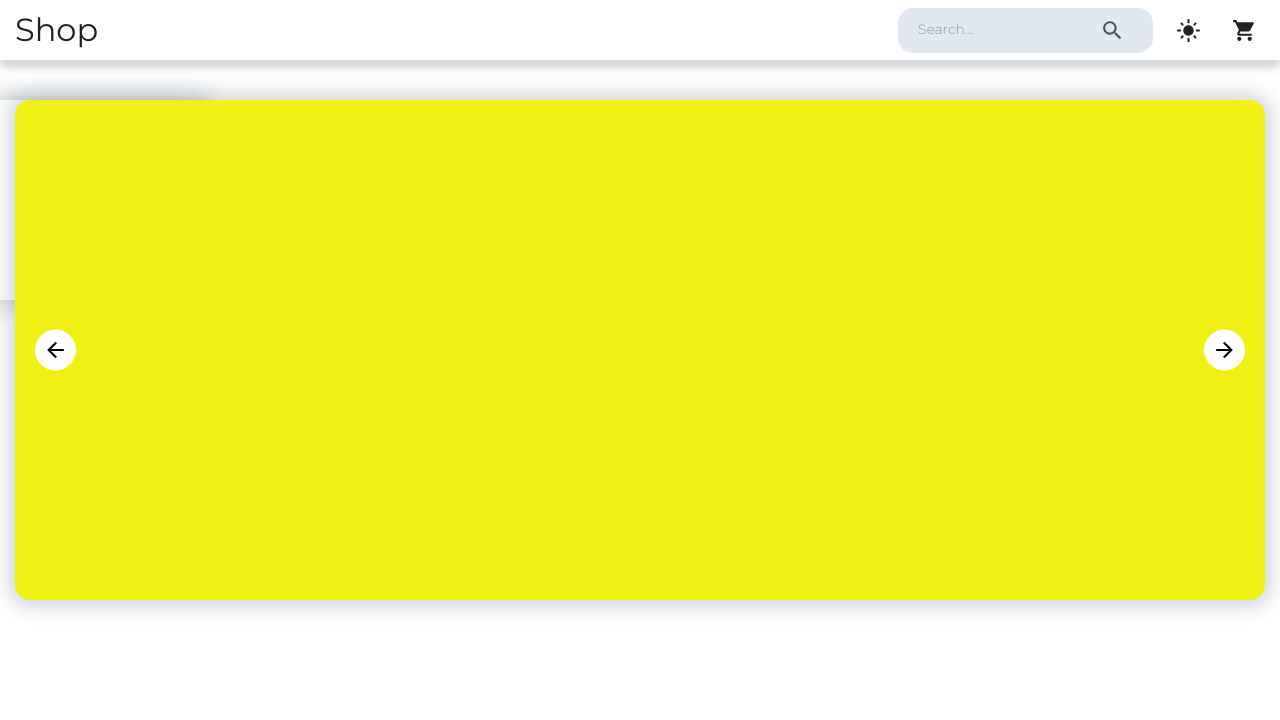
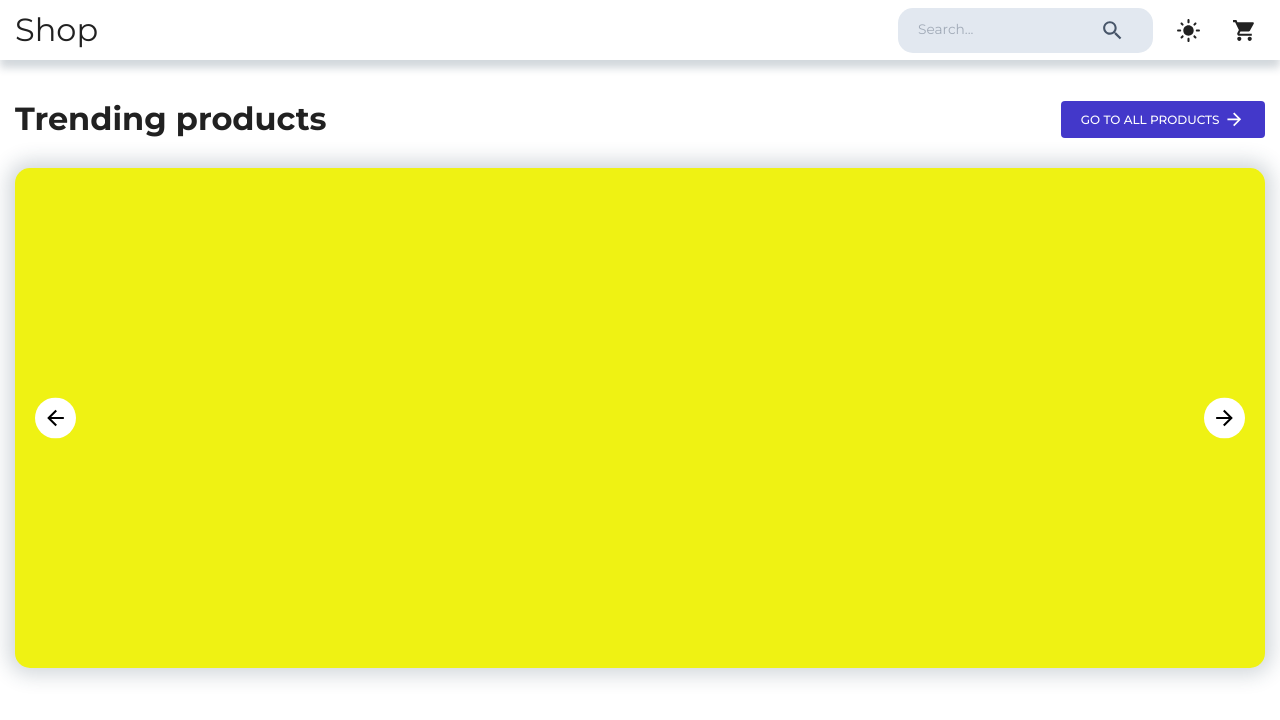
Before and after one commit to fastigor293015/shop-cart-react, a React (Vite) app: page / in a window 1280 px wide. Shown: the top 720 px of the page. Built offline with nearby package versions, Linux system fonts and the light colour scheme.

Commit message:
pagination bullets animation + mainPage

```diff
--- a/src/components/Slider.tsx
+++ b/src/components/Slider.tsx
@@ -4,10 +4,11 @@ import { ArrowBack, ArrowForward } from "@mui/icons-material";
 import { motion, AnimatePresence, wrap } from "framer-motion";
 
 interface ISliderProps {
+  height: number | string;
   imagesList: string[];
 }
 
-const variants = {
+const slideVariants = {
   enter: (direction: number) => {
     return {
       x: direction > 0 ? 1000 : -1000,
@@ -28,12 +29,16 @@ const variants = {
   }
 }
 
+// const paginationVariants = {
+//   enter: ()
+// }
+
 const swipeConfidenceThreshold = 10000;
 const swipePower = (offset: number, velocity: number) => {
   return Math.abs(offset) * velocity;
 }
 
-const Slider = ({ imagesList }: ISliderProps) => {
+const Slider = ({ height, imagesList }: ISliderProps) => {
   const [[slide, direction], setSlide] = useState([0, 0]);
   const { palette } = useTheme();
 
@@ -50,16 +55,27 @@ const Slider = ({ imagesList }: ISliderProps) => {
     <Box
       position="relative"
       mb="50px"
+      // sx={{
+      //   overflowX: "hidden",
+      //   overflowY: "visible",
+      // }}
     >
       {/* Wrapper */}
       <Box
         position="relative"
-        height="500px"
+        height={height}
         borderRadius="15px"
         bgcolor="rgb(226 232 240)"
         boxShadow="0px 0px 20px 7px rgba(34, 60, 80, 0.2)"
         overflow="hidden"
+        component={motion.div}
+        initial={{ scale: 0 }}
+        animate={{ scale: 1 }}
+        transition={{
+          delay: .2,
+        }}
       >
+        {/* Slide */}
         <AnimatePresence
           initial={false}
           custom={direction}
@@ -74,7 +90,7 @@ const Slider = ({ imagesList }: ISliderProps) => {
             bgcolor="rgb(239, 242, 19)"
             component={motion.div}
             custom={direction}
-            variants={variants}
+            variants={slideVariants}
             initial="enter"
             animate="center"
             exit="exit"
@@ -110,15 +126,35 @@ const Slider = ({ imagesList }: ISliderProps) => {
         </AnimatePresence>
       </Box>
 
+
+      {/* Navigation buttons */}
+      <Box
+        position="absolute"
+        top="50%"
+        right="0"
+        left="0"
+        p="0 20px"
+        zIndex={1}
+        display="flex"
+        justifyContent="space-between"
+        overflow="hidden"
+        sx={{
+          transform: "translateY(-50%)",
+          pointerEvents: "none",
+          "& > *": {
+            pointerEvents: "all",
+          }
+        }}
+      >
+        <motion.div
+          initial={{ x: -60 }}
+          animate={{ x: 0 }}
+          transition={{ delay: .5 }}
+        >
           <IconButton
             onClick={() => paginate(-1)}
             sx={{
-          position: "absolute",
-          top: "50%",
-          zIndex: 1,
-          left: 20,
               bgcolor: "#FFF",
-          transform: "translateY(-50%)",
               "&:hover": {
                 bgcolor: "rgba(255, 255, 255, .5)"
               }
@@ -126,29 +162,37 @@ const Slider = ({ imagesList }: ISliderProps) => {
           >
             <ArrowBack sx={{ fontSize: "25px", color: "#000" }} />
           </IconButton>
+        </motion.div>
 
+        <motion.div
+          initial={{ x: 60 }}
+          animate={{ x: 0 }}
+          transition={{ delay: .5 }}
+        >
           <IconButton
             onClick={() => paginate(1)}
             sx={{
-          position: "absolute",
-          top: "50%",
-          zIndex: 1,
-          right: 20,
               bgcolor: "#FFF",
-          transform: "translateY(-50%)",
+              "&:hover": {
+                bgcolor: "rgba(255, 255, 255, .5)"
+              }
             }}
           >
             <ArrowForward sx={{ fontSize: "25px", color: "#000" }} />
           </IconButton>
+        </motion.div>
+      </Box>
 
       {/* Pagination */}
+      <AnimatePresence>
         <Box
           position="absolute"
           bottom="-35px"
           left="50%"
+          right="0"
+          width="15px"
+          height="15px"
           zIndex={1}
-        display="flex"
-        gap="5px"
           sx={{
             transform: "translateX(-50%)",
           }}
@@ -156,19 +200,35 @@ const Slider = ({ imagesList }: ISliderProps) => {
           {imagesList.map((item, i) => (i + 2 >= imageIndex) && (i - 2 <= imageIndex) ? (
             <Box
               key={`${i}`}
-            width="15px"
-            height="15px"
+              position="absolute"
               border={`2px solid ${palette.text.primary}`}
               borderRadius="50%"
-            bgcolor={i === imageIndex ? palette.text.primary : "transparent"}
               sx={{
-              transform: `scale(${(Math.abs(imageIndex - i) === 1) ? .66 : (Math.abs(imageIndex - i) === 2) ? .33 : 1 })`,
+                inset: 0,
                 cursor: "pointer",
               }}
-            onClick={() => setSlide([i, 1])}
+              onClick={() => setSlide([i, i > imageIndex ? 1 : -1])}
+              component={motion.div}
+              initial={{
+                scale: 0,
+                x: 10 * (i - imageIndex),
+                backgroundColor: "transparent",
+              }}
+              animate={{
+                scale: (Math.abs(imageIndex - i) === 1) ? .70 : (Math.abs(imageIndex - i) === 2) ? .4 : 1,
+                x: 20 * (i - imageIndex),
+                backgroundColor: i === imageIndex ? palette.text.primary : "transparent",
+              }}
+              exit={{
+                scale: 0,
+              }}
+              transition={{
+                delay: .1,
+              }}
             />
           ) : '')}
         </Box>
+      </AnimatePresence>
     </Box>
   )
 }
--- a/src/scenes/mainPage/index.tsx
+++ b/src/scenes/mainPage/index.tsx
@@ -1,8 +1,11 @@
-import { Box } from "@mui/material";
+import { Box, Button, Typography, useMediaQuery } from "@mui/material";
+import { useAppSelector } from "../../app/hooks";
 import { motion } from "framer-motion";
-import { useAppSelector } from "../../app/hooks";
 import Container from "../../components/Container";
 import Slider from "../../components/Slider";
+import { ArrowForward } from "@mui/icons-material";
+import PrimaryButton from "../../components/PrimaryButton";
+import { useNavigate } from "react-router-dom";
 
 const images = [
   "https://d33wubrfki0l68.cloudfront.net/dd23708ebc4053551bb33e18b7174e73b6e1710b/dea24/static/images/wallpapers/shared-colors@2x.png",
@@ -12,26 +15,34 @@ const images = [
 
 const MainPage = () => {
   const productsImages = useAppSelector(state => state.products.list).map(item => item.image);
+  const navigate = useNavigate();
+  const isNonMobileScreen = useMediaQuery("(min-width:600px)");
 
   return (
-    <Container>
-      <Box
-        position="absolute"
-        left="0"
-        height="200px"
-        width="200px"
-        boxShadow="0px 0px 20px 7px rgba(34, 60, 80, 0.2)"
-        component={motion.div}
-        drag
-        dragSnapToOrigin
-        whileHover={{ borderRadius: "50%" }}
-        whileFocus={{ borderRadius: "50%" }}
-        whileTap={{ scale: .8 }}
-      ></Box>
-
-      <Slider imagesList={productsImages} />
-
-    </Container>
+    <motion.div animate={{ x: 0, opacity: 1 }} initial={{ x: "50%", opacity: 0 }} exit={{ x: "50%", opacity: 0 }} transition={{ type: "keyframes" }}>
+      <Container>
+        <Box display={"flex"} alignItems="center" justifyContent="space-between" mb="30px">
+          <Typography variant={isNonMobileScreen ? "h2" : "h3"} fontWeight="700">
+            Trending products
+          </Typography>
+          <PrimaryButton
+            sx={{
+              display: "flex",
+              alignItems: "center",
+              gap: "5px",
+              p: "8px 20px",
+              // color: "rgb(67 56 202)",
+              // bgcolor: "transparent",
+            }}
+            onClick={() => navigate("/products")}
+          >
+            {isNonMobileScreen ? "Go to all products" : ""}
+            <ArrowForward />
+          </PrimaryButton>
+        </Box>
+        <Slider height={isNonMobileScreen ? "500px" : "300px"} imagesList={productsImages} />
+      </Container>
+    </motion.div>
   )
 };
 
```
Lines whose indentation alone changed are shown as unchanged.
